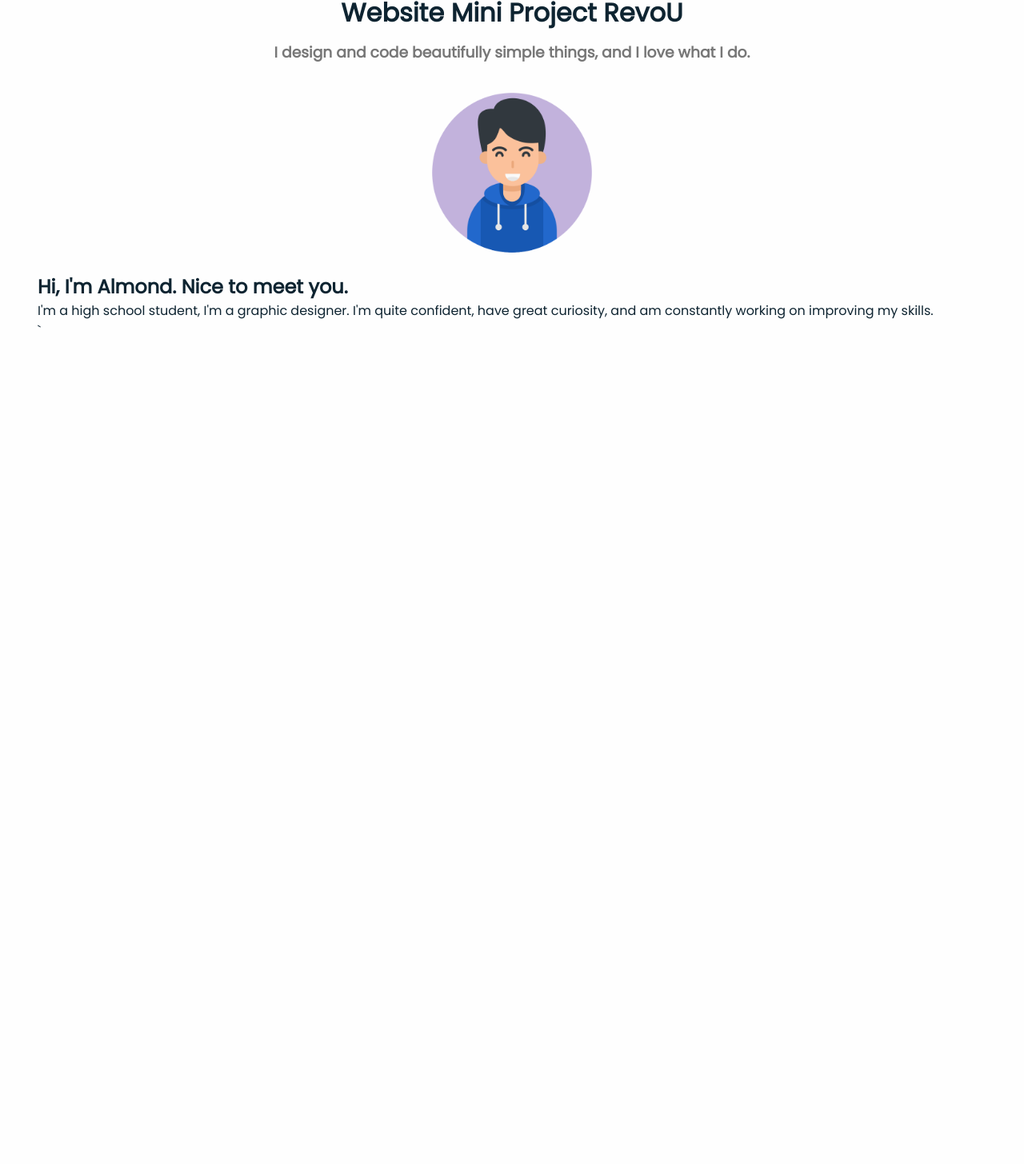
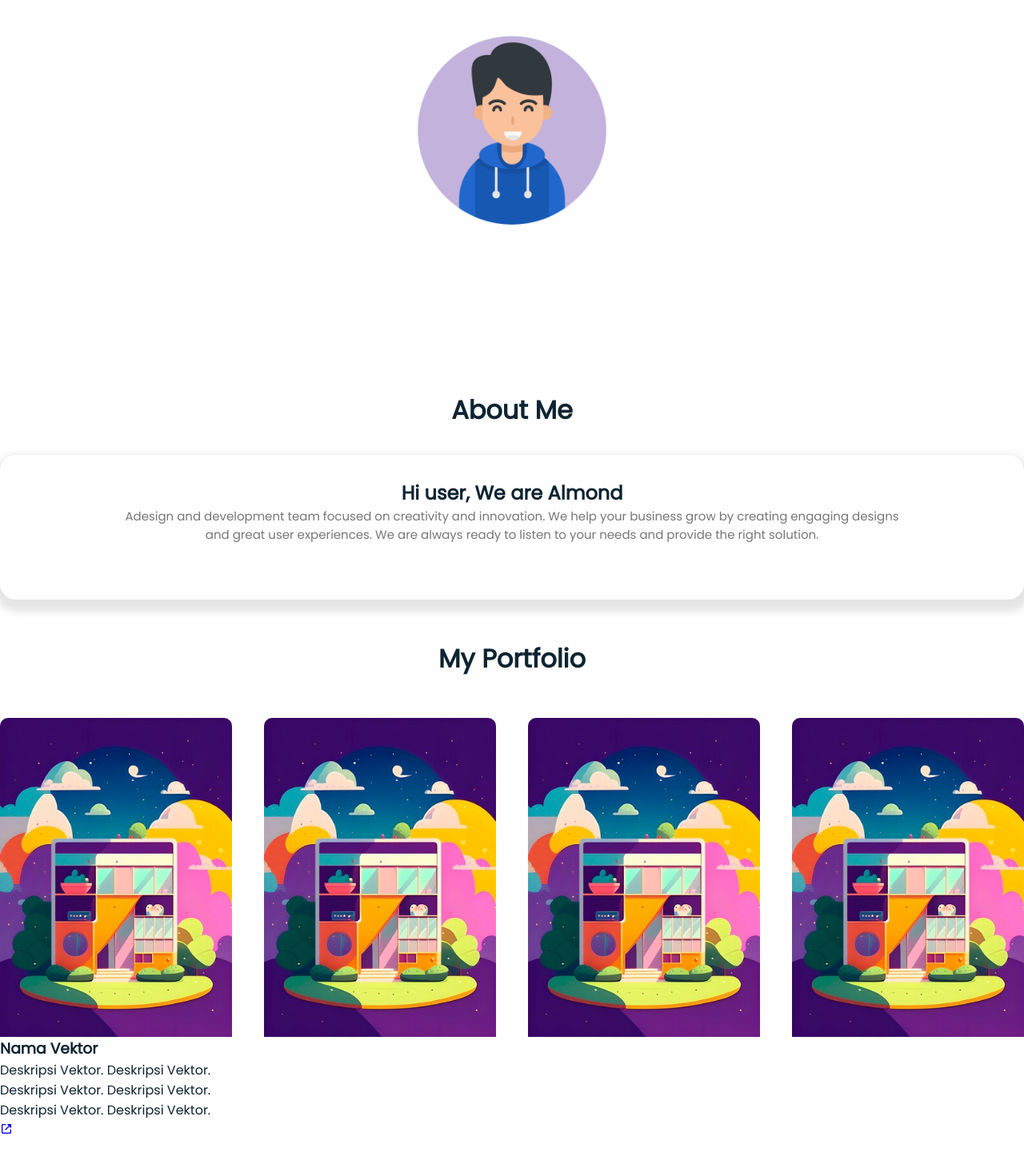
Before and after one commit to revou-fundamental-course/14-oct-24-HelloALmond, a plain HTML site: page index.html in a window 1280 px wide. Shown: the part 338-1794 px from the top of the page at 80% size. Before the commit the page ends 828 px from the top, so only its background shows below. Drawn offline with nearby package versions, Linux system fonts and the light colour scheme.

Commit message:
menengah code

```diff
--- a/CSS/styles.css
+++ b/CSS/styles.css
@@ -20,6 +20,7 @@
   --bg-transparant-color: rgba(0, 0, 0, 0.1);
   --transparant-color-01: rgba(0, 0, 0, 0.1);
   --transparant-color-02: rgba(106, 89, 209, 0.1);
+  --transparant-color-03: rgba(0, 0, 0, 0.1);
   --line-color: #d7d7d7;
 
 
@@ -28,10 +29,14 @@
 
  /* - -SHADOW BOX- - */
  --box-shadow: 0px 0px 20px rgb(0 0 0 / 10%);
+ --box-shadow-2: rgba(255, 255, 255, 0.1);
 
  /* - -FONT- - */
  --small-font-size: 0.9em;
  --normal-font-seze: 1em;
+ --p-font: 1.1rem;
+ --h2-font: 3rem;
+ --bif-font: 5rem;
 
  /* - -SCROLL BAR COLOR- -  */
  --scroll-bar-color: #c5cadf;
@@ -57,7 +62,7 @@ html{
 body{
   color: var(--first-color);
   background: var(--body-bg-color);
-  margin: 2rem 0 0 0;
+  margin: 5rem 0 0 0;
   transition: .5s ease;
 }
 
@@ -82,6 +87,11 @@ header{
   transition: .6s ease;
 }
 
+header.sticky{
+  background: rgba(255, 255, 255, 0.1);
+  box-shadow: var(--box-shadow);
+}
+
 .navigation-bar .container{
   position:relative;
   height: calc(4rem + 1rem);
@@ -95,10 +105,14 @@ header{
   transition:  .6s ease;
 }
 
+.header.sticky .navigation-bar{
+  height: calc(2.5rem + 1rem);
+}
+
 /* - -Logo- - */
 .navigation-bar .logo-1 img{
-  height: 30px;
-  width: 30px;
+  height:50px;
+  width: 50px;
   background-size: cover;
   background-position: center;
 }
@@ -119,25 +133,23 @@ header{
 /* - -HOME- - */
 .Home{
   position: relative;
-  max-width: 1250px;
+
   max-height: 100vh;
   margin-left: auto;
   margin-right: auto;
-  padding: 4rem 2rem;
+  padding: 6rem 3rem;
   flex-direction: column;
 }
 
 .home-container{
-  display: flex;
   justify-content: center;
-  align-items: center;
   width: 100%;
 }
 
 
 /* ia */
 .home-container .info-home h2{
-  font-size: 2em;
+  font-size: 3em;
   font-weight: 600;
   line-height: 50px;
   display: flex;
@@ -148,9 +160,9 @@ header{
 
 .home-container .info-home h3{
   color: var(--third-color);
+  font-size: 1.5em;
   font-weight: 600;
   line-height: 50px;
-  display: flex;
   justify-content: space-around;
   text-align: center;
 }
@@ -161,7 +173,7 @@ header{
   color: var(--third-color);
   font-size: var(--normal-font-seze);
   max-width: 350px;
-  display: flex;
+
   justify-content: space-around;
   text-align: center;
 }
@@ -169,12 +181,87 @@ header{
 /* --Buat Avatar-- */
 .avatar {
   margin: auto;
-  width: 200px;
+  width: 300px;
   display:  block;
+  padding: 2em;
 }
 
-/* ABOUT */
-.section .about-section{
-  background-color: #614fd0;
-  color: white;
+
+/* About */
+.row {
+
+  justify-content: space-between;
+  width: 100%;
+  gap: 50px;
 }
+
+.raw {
+  width: 50%;
+}
+
+.about-container {
+  padding-top: 5rem;
+  text-align: center;
+  margin-bottom: 2em;
+}
+
+.about-container h1{
+  font-size: 2em;
+  font-weight: 800;
+  color: var(--first-color);
+  margin-bottom: 10px;
+}
+
+.about-info{
+  position: relative;
+  display: flex;
+  align-items: center;
+  flex-direction: column;
+  padding-block: 30px 70px;
+  padding-inline: 20px;
+  width: 100%;
+  background: var(--body-bg-color);
+  box-shadow: 1px 8px 10px 7px var(--transparant-color-03);
+  border-radius: 20px;
+}
+
+.about-info .PAR-1{
+  text-align: center;
+  font-size: 15px;
+  color: var(--third-color);
+  max-width: 80%;
+
+}
+
+
+/* PORTFOLIO */
+#Portfolio{
+  padding: 50px 0;
+}
+
+.Portfolio h1{
+    font-size: 2em;
+    font-weight: 800;
+    color: var(--first-color);
+    margin-bottom: 10px;
+    text-align: center;
+  }
+
+  .Portfolio-container{
+    display: grid;
+    grid-template-columns: repeat(auto-fit, minmax(250px, 1fr));
+    grid-gap: 40px;
+    margin-top: 50px;
+  }
+
+  .porto-img{
+    border-radius: 10px;
+    position: relative;
+    overflow: hidden;
+  }
+
+  .porto-img img{
+    width: 100%;
+    position: relative;
+    display: block;
+  }
--- a/JS/script.js
+++ b/JS/script.js
@@ -0,0 +1,5 @@
+//=> NavBar-Header <=\\
+window.addEventListener("scroll", function(){
+const header = document.querySelector("header");
+header.classList.toggle("sticky", window.scrollY > 0);
+});
--- a/index.html
+++ b/index.html
@@ -22,7 +22,7 @@
 </head>
 <body>
     <!-- --HEADER-- -->
-    <img src="Asset\Elemen\ELEMEN-1.svg" >
+
 <header>
     <div class="navigation-bar">
         <div class="container">
@@ -30,8 +30,9 @@
             <div class="navigation">
                 <div class="nav-item">
                     <a href="#Home">Home</a>
-                    <a href="#About">About</a>
+                    <a href="#About">About Me</a>
                     <a href="#Portfolio">Portfolio</a>
+                    <a href="Service">Service</a>
                     <a href="#Massage-us">Massage Us</a>
                 </div>
             </div>
@@ -41,43 +42,84 @@
 
 
 <!-- -- HOMEBAGIAN BERANDA/HOME-- -->
- <section class="Home flex-center" id="Home">
+ <section class="Home" id="Home">
     <div class="home-container">
 
-    <!-- --INI KONTEN -- -->
+    <!-- --INI KONTEN HOME -- -->
         <div class="info-home">
-            <h3> , Welcome To Website</h3>
+            <div class="info-home-2">
+            <h3 class="h3_USR">Hi <span name="user">BamBAng</span>, Welcome To Website</h3>
+            </div>
             <h2>Website Mini Project RevoU</h2>
-            <h3>I design and code beautifully simple things, and I love what I do.</h3>
+            <h3 class="h3-US">I design and code beautifully simple things, and I love what I do.</h3>
             <br>
 
     <!-- --AVATAR-- -->
             <img class="avatar" src="Asset\img\v11.png">
+        </div>
+    </div>
+</section>
 
-            <br>
+
+<!-- --ABOUT ME-- -->
+<section class="about-section" >
+    <div class="about-container">
+        <h1>About Me</h1>
+    </div>
+        <div class="row>
+            <div class="raw">
+                <div class="about-info" id="About">
+                    <h2>Hi <span name="user">user</span>, We are Almond</h2>
+                    <p class="PAR-1"> Adesign and development team focused on creativity and innovation.
+                    We help your business grow by creating engaging designs and great user experiences.
+                    We are always ready to listen to your needs and provide the right solution.
+                    </p>
+                </div>
+            </div>
         </div>
-    </div
-    </section>
+</section>
+
+<!-- --PORTFOLIO-- -->
+ <section class="Portfolio" id="Portfolio">
+    <div class="p-heading">
+        <h1>My Portfolio</h1>
+    </div>
+<!-- --KONTEN PORTOFOLIO-- -->
+    <div class="Portfolio-container">
+        <div class="porto-img">
+            <img src="Asset\Elemen\V-1.jpg">
+            <div class="layerp">
+                <h3>Nama Vektor</h3>
+                <p>Deskripsi Vektor. Deskripsi Vektor. Deskripsi Vektor. Deskripsi Vektor. Deskripsi Vektor. Deskripsi Vektor. </p>
+                <a href="#"><i class='bx bx-link-external'></i></a>
+            </div>
+        </div>
 
 
 
+        <div class="porto-img">
+            <img src="Asset\Elemen\V-1.jpg">
+        </div>
 
-<!-- --ABOUT-- -->
-<section class="about-section" id="about">
-    <div class="container flex-center">
-        <h1 class="title-01"></h1>
-        <h1 class="title-02"></h1>
-            <div class="about-info">
-                <div class="description">
-                    <h2>Hi, I'm Almond. Nice to meet you.</h2>
-                    <p> I'm a high school student, I'm a graphic designer.
-                        I'm quite confident, have great curiosity,
-                        and am constantly working on improving my skills.</p>
-                </div>
-`           </div>
+
+
+        <div class="porto-img">
+            <img src="Asset\Elemen\V-1.jpg">
         </div>
+
+
+
+        <div class="porto-img">
+            <img src="Asset\Elemen\V-1.jpg">
+        </div>
+
+    </div>
+
 </section>
 
 
+
+<!-- --JS-- -->
+ <script src="JS\script.js"></script>
 </body>
 </html>
```
Also changed, not shown: Asset/Elemen/V-1.jpg (added), Asset/Elemen/elemen-01.svg (added), Asset/Elemen/y2.png (added), Asset/Elemen/y3.png (added).
